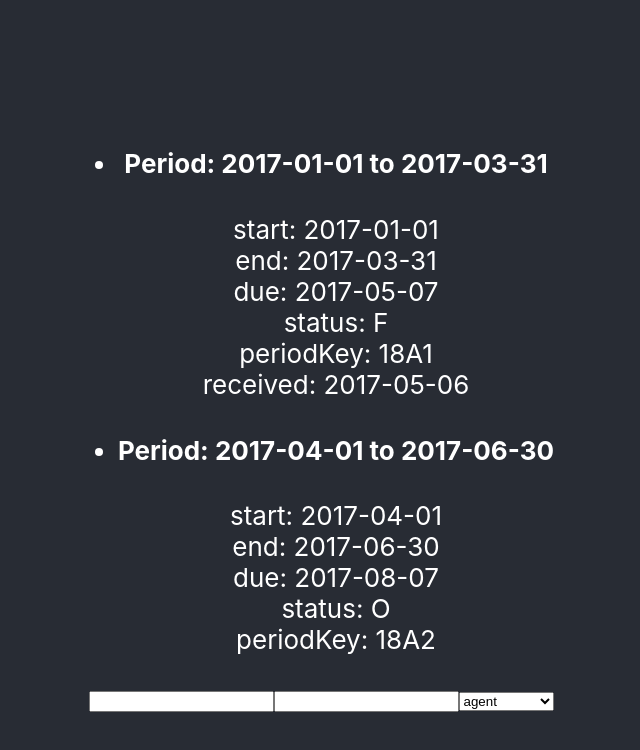
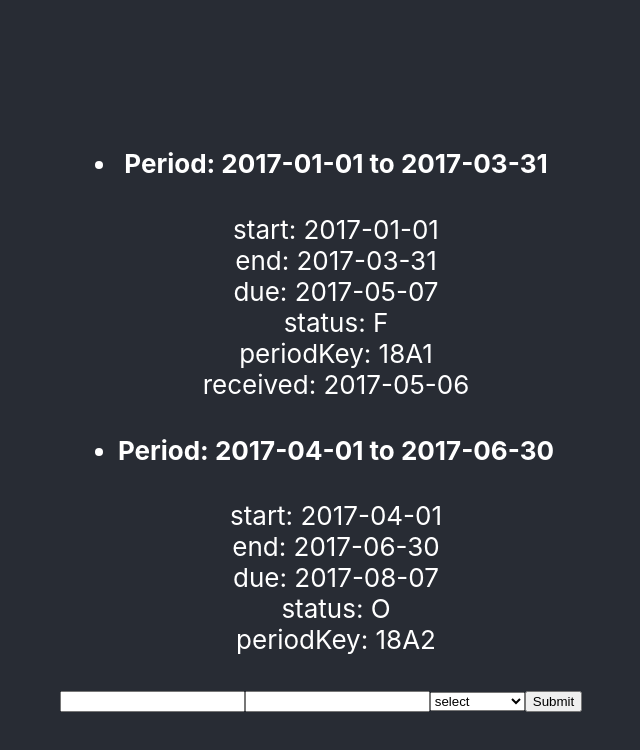
Before and after one commit to richmilton/vat-return-react, a React (Create React App) app: page / in a window 1280 px wide. Shown: the top 750 px of the page, without its empty margins (319-959 px from the left). Built offline with nearby package versions, Linux system fonts and the light colour scheme.

Commit message:
finish form component

```diff
--- a/src/App.js
+++ b/src/App.js
@@ -11,6 +11,17 @@ class App extends Component {
       obligations: []
     };
   }
+
+  static handleSubmit (e, data) {
+    if (data['username'] && data['password'] && data['usertype']) {
+      alert('well done');
+    }
+    else {
+      alert('fill the freakin form in you twat');
+    }
+    console.log(e, data);
+  }
+
   render() {
 
     return (
@@ -34,6 +45,10 @@ class App extends Component {
                 name: 'usertype',
                 options: [
                   {
+                    name: 'select',
+                    value: ''
+                  },
+                  {
                     name: 'agent',
                     value: 'agent'
                   },
@@ -46,9 +61,15 @@ class App extends Component {
                     value: 'organisation'
                   }
                 ]
-              }
+              },
+                {
+                  name: 'submit',
+                  type: 'submit',
+                  value: 'log in'
+                }
               ]
             }
+            onsubmit={(e, d) => App.handleSubmit(e, d)}
           />
 
         </header>
--- a/src/components/Form.js
+++ b/src/components/Form.js
@@ -19,11 +19,11 @@ const Select = (props) => {
   >
     {renderOptions(props.options)}
   </select>
-}
+};
 
 const Option = (props) => {
   return <option key={props.value} id={props.name} value={props.value}>{props.name}</option>
-}
+};
 
 const renderOptions = (options) => {
   let selectOptions = [];
@@ -31,12 +31,11 @@ const renderOptions = (options) => {
     selectOptions.push(Option(ob));
   });
   return selectOptions;
-}
+};
 
 const renderFields = (fields) => {
   let formFields = [];
   fields.forEach(ob => {
-    console.log(ob);
     if (ob.type === 'select') {
       formFields.push(Select(ob))
     }
@@ -45,7 +44,7 @@ const renderFields = (fields) => {
     }
   });
   return formFields;
-}
+};
 
 class Form extends Component {
   constructor(props) {
@@ -65,13 +64,23 @@ class Form extends Component {
     this.setState(val);
   }
 
+  handleSubmit(e, data) {
+    e.preventDefault();
+    //console.log(this.props.onsubmit);
+    this.props.onsubmit(e, data, 'really?');
+  }
+
   componentDidUpdate () {
     console.log(this.state);
   }
 
   render() {
 
-    return <form name={this.props.name} id={this.props.name}>
+    return <form
+      name={this.props.name}
+      id={this.props.name}
+      onSubmit={(e, d)=>this.handleSubmit(e, this.state)}
+    >
       {renderFields(this.state.fields)}
     </form>
   }
```
